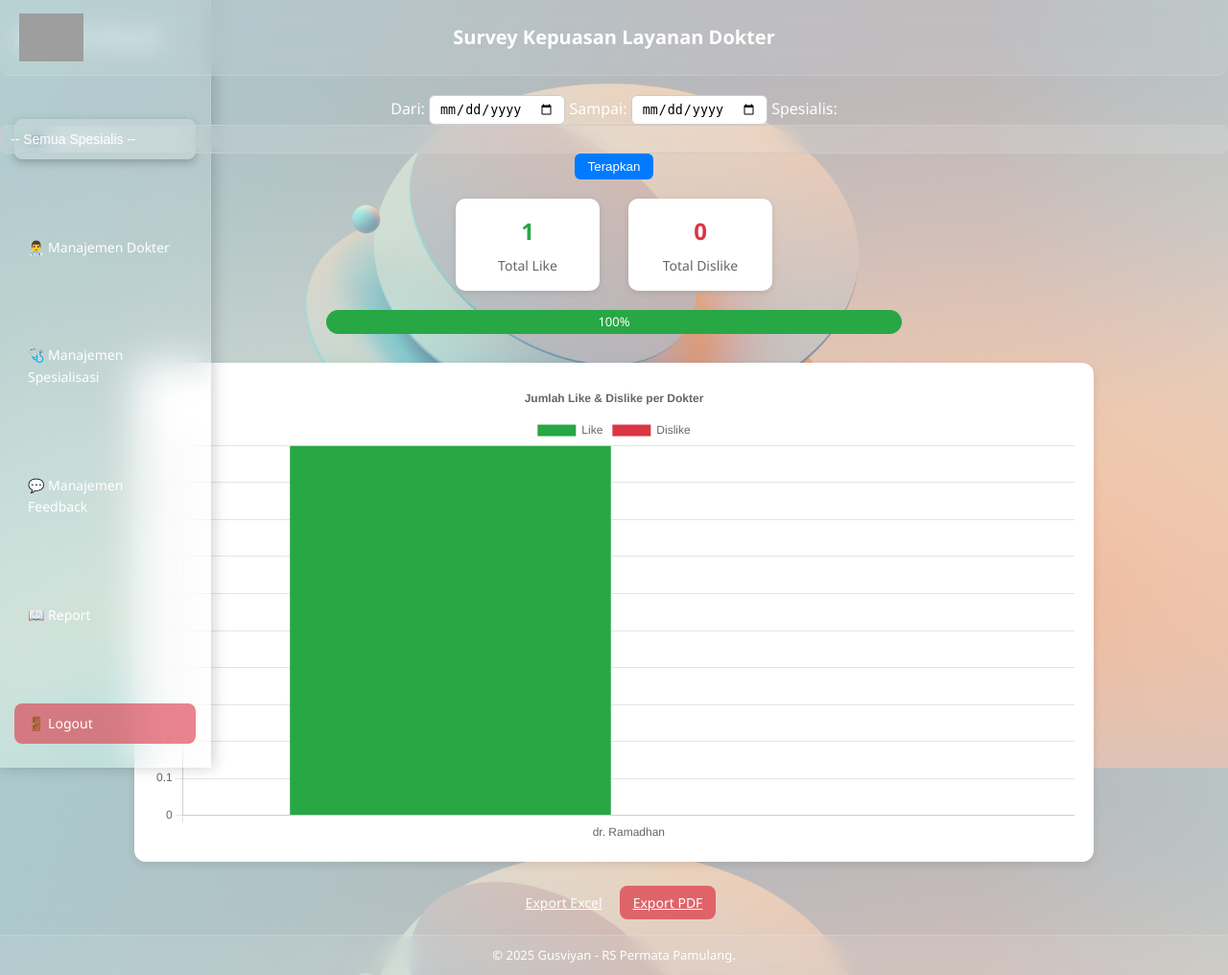
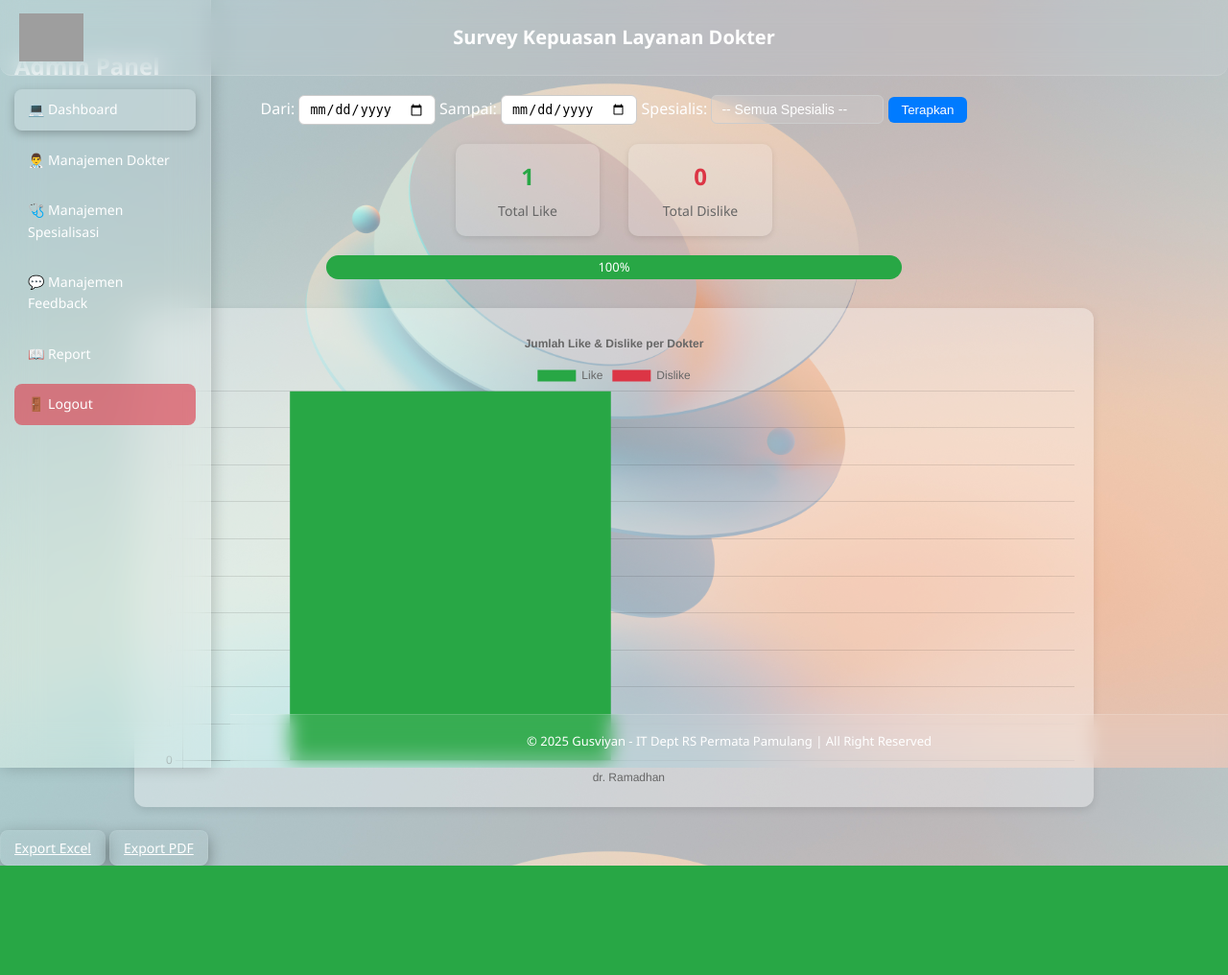
Before and after one commit to gusviyan/feedback, a PHP site: page /admin.php in a window 1280 px wide. Shown: the whole page at 96% size. After the commit the page ends 902 px from the top, so only its background shows below. Run offline with PHP 8.4, Linux system fonts and the light colour scheme; data comes from the database, SQL or seed files in the repository; grey boxes are pictures that could not be loaded.

Commit message:
styling admin page

```diff
--- a/admin.php
+++ b/admin.php
@@ -98,7 +98,7 @@ $percent_dislike = $total_all > 0 ? round(($total_dislike / $total_all) * 100) :
             margin: 20px auto;
         }
         .summary-card {
-            background: #fff;
+            background: #ffffff2c;
             padding: 15px 25px;
             border-radius: 10px;
             box-shadow: 0 2px 6px rgba(0,0,0,0.1);
@@ -123,7 +123,7 @@ $percent_dislike = $total_all > 0 ? round(($total_dislike / $total_all) * 100) :
             width: 80%;
             max-width: 600px;
             margin: 20px auto;
-            background: #eee;
+            background: #eeeeee21;
             border-radius: 20px;
             overflow: hidden;
             height: 25px;
@@ -149,7 +149,7 @@ $percent_dislike = $total_all > 0 ? round(($total_dislike / $total_all) * 100) :
             width: 95%;
             max-width: 1000px;
             margin: 30px auto;
-            background: #fff;
+            background: #ffffff59;
             padding: 20px;
             border-radius: 12px;
             box-shadow: 0 3px 8px rgba(0,0,0,0.1);
@@ -210,8 +210,8 @@ $percent_dislike = $total_all > 0 ? round(($total_dislike / $total_all) * 100) :
 </div>
 
 <!-- Tombol Export -->
-<div class="filter-box" style="margin-top:10px;">
-    <a href="export_excel.php?start_date=<?= $start_date ?>&end_date=<?= $end_date ?>&spesialis_id=<?= $spesialis_id ?>"
+<!-- <div class="filter-box" style="margin-top:10px;"> -->
+    <a href="export.php?start_date=<?= $start_date ?>&end_date=<?= $end_date ?>&spesialis_id=<?= $spesialis_id ?>"
        class="btn btn-success">Export Excel</a>
 
     <a href="export_pdf.php?start_date=<?= $start_date ?>&end_date=<?= $end_date ?>&spesialis_id=<?= $spesialis_id ?>"
--- a/assets/style_admin.css
+++ b/assets/style_admin.css
@@ -64,8 +64,8 @@ body {
     box-shadow: 2px 0 15px rgba(0, 0, 0, 0.2);
     display: flex;
     flex-direction: column;
-    justify-content: space-between;
-    padding: 20px 15px;
+    justify-content: top;
+    padding: 50px 15px;
 }
 
 .sidebar a {
@@ -126,7 +126,7 @@ textarea {
     border-radius: 8px;
     padding: 10px 12px;
     font-size: 14px;
-    width: 100%;
+    width: auto;
     transition: all 0.25s;
     appearance: none;
 }
@@ -136,11 +136,25 @@ select {
 }
 
 option {
-    color: #000;
-    background: #fff;
+    color: #000000;
+    background-color: rgba(255, 255, 255, 0.26);
 }
 
-input::placeholder, textarea::placeholder {
+/* placeholder color with vendor fallbacks */
+input::placeholder,
+textarea::placeholder {
+    color: #ccc;
+}
+
+/* WebKit legacy */
+input::-webkit-input-placeholder,
+textarea::-webkit-input-placeholder {
+    color: #ccc;
+}
+
+/* Microsoft legacy */
+input:-ms-input-placeholder,
+textarea:-ms-input-placeholder {
     color: #ccc;
 }
 
@@ -152,22 +166,57 @@ input:focus, textarea:focus, select:focus {
 
 /* ====== Buttons ====== */
 .btn {
-    border: none;
+    border: 1px solid rgba(255, 255, 255, 0.06);
     border-radius: 8px;
     cursor: pointer;
     padding: 8px 14px;
     font-size: 14px;
     font-weight: 500;
-    transition: 0.25s;
+    transition: transform 0.18s, background 0.18s, border-color 0.18s, box-shadow 0.18s;
     color: #fff;
+    background: linear-gradient(180deg, rgba(255,255,255,0.04), rgba(255,255,255,0.02));
     backdrop-filter: blur(8px);
+    box-shadow: 0 6px 18px rgba(0, 0, 0, 0.32);
+    -webkit-backdrop-filter: blur(8px);
 }
 
-.btn-primary { background: rgba(245, 132, 54, 0.7); }
-.btn-primary:hover { background: rgba(245, 132, 54, 0.9); }
+/* Neutral glass variants (no hue, only subtle contrast differences) */
+.btn-primary {
+    background: linear-gradient(180deg, rgba(255,255,255,0.06), rgba(255,255,255,0.03));
+    border-color: rgba(255,255,255,0.12);
+    box-shadow: 0 8px 22px rgba(0,0,0,0.36);
+}
+.btn-danger {
+    background: linear-gradient(180deg, rgba(255,255,255,0.05), rgba(255,255,255,0.02));
+    border-color: rgba(255,255,255,0.08);
+    box-shadow: 0 6px 16px rgba(0,0,0,0.34);
+}
+.btn-warning {
+    background: linear-gradient(180deg, rgba(255,255,255,0.05), rgba(255,255,255,0.02));
+    border-color: rgba(255,255,255,0.10);
+    box-shadow: 0 7px 18px rgba(0,0,0,0.35);
+}
 
-.btn-danger { background: rgba(220, 53, 69, 0.7); }
-.btn-danger:hover { background: rgba(220, 53, 69, 0.9); }
+/* Hover / interaction */
+.btn:hover,
+.btn-primary:hover,
+.btn-danger:hover,
+.btn-warning:hover {
+    transform: translateY(-2px);
+    background: linear-gradient(180deg, rgba(255,255,255,0.10), rgba(255,255,255,0.04));
+    border-color: rgba(255,255,255,0.18);
+    box-shadow: 0 12px 30px rgba(0,0,0,0.38);
+}
+
+/* Focus / active tweaks for accessibility */
+.btn:focus {
+    outline: 2px solid rgba(255,255,255,0.06);
+    outline-offset: 2px;
+}
+.btn:active {
+    transform: translateY(0);
+    box-shadow: 0 4px 12px rgba(0,0,0,0.28) inset;
+}
 
 /* ====== Table ====== */
 table {
@@ -182,8 +231,9 @@ table {
 th, td {
     padding: 10px 12px;
     text-align: center;
-    font-size: 14px;
+    font-size: 16px;
     color: #fff;
+    text-shadow: 0 2px 2px rgba(0, 0, 0, 0.4);
     border-bottom: 1px solid rgba(255, 255, 255, 0.1);
 }
 
@@ -204,13 +254,21 @@ th {
 
 /* ====== Footer ====== */
 .site-footer {
+    position: fixed;
+    left: 240px; /* align with .main-content */
+    right: 0;
+    bottom: 0;
+    height: 56px;
+    display: flex;
+    align-items: center;
+    justify-content: center;
     background: rgba(255, 255, 255, 0.08);
     backdrop-filter: blur(10px);
-    text-align: center;
     padding: 10px 15px;
     font-size: 13px;
     color: #fff;
     border-top: 1px solid rgba(255, 255, 255, 0.15);
+    z-index: 90;
 }
 
 /* ====== Modal ====== */
--- a/footer.php
+++ b/footer.php
@@ -1,6 +1,6 @@
 <!-- Footer -->
 <footer class="site-footer">
     <div class="footer-inner">
-        <p>&copy; <?= date('Y') ?> Gusviyan - RS Permata Pamulang.</p>
+        <p>&copy; <?= date('Y') ?> Gusviyan - IT Dept RS Permata Pamulang | All Right Reserved</p>
     </div>
 </footer>
```
Also changed, not shown: assets/style.css (+43 -12 lines), index.php (+2 -7 lines), report.php (+5 -2 lines).
